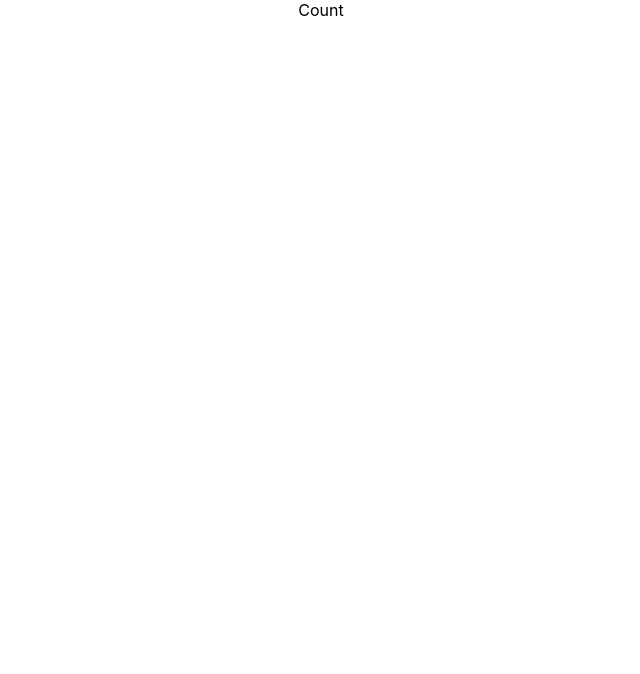
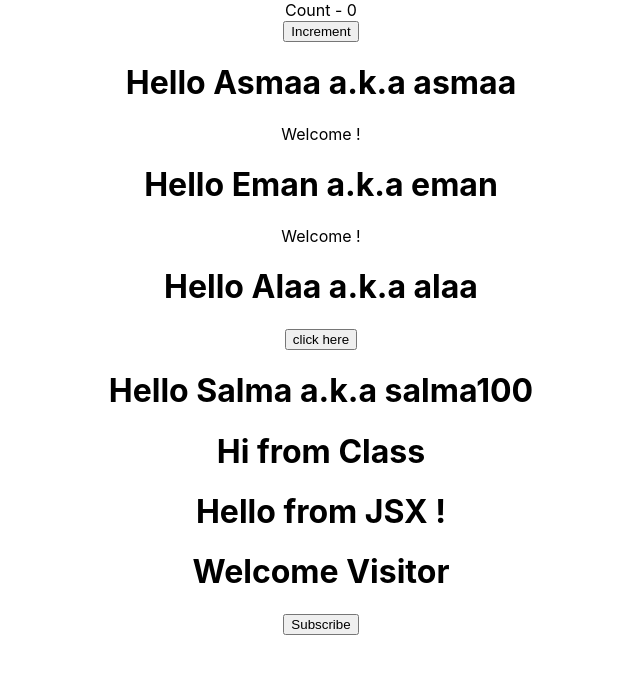
Before and after one commit to Asmaathabet/react-js-course, a React (Create React App) app: page / in a window 1280 px wide. Shown: the top 674 px of the page, without its empty margins (319-959 px from the left). Built offline with nearby package versions, Linux system fonts and the light colour scheme.

Commit message:
create increment method

```diff
--- a/src/App.js
+++ b/src/App.js
@@ -10,13 +10,13 @@
 function App() {
   return (
     <div className="App">
-      {/* <Greet name="Asmaa"  username="asmaa"><p1> Welcome !</p1> </Greet>
+      <Counter />
+      <Greet name="Asmaa"  username="asmaa"><p1> Welcome !</p1> </Greet>
       <Greet name="Eman" username="eman" ><p1> Welcome !</p1></Greet>
       <Greet name="Alaa" username="alaa" ><button> click here </button></Greet>
       <Welcome name="Salma"  username="salma100" > <h1>Hi from Class</h1> </Welcome>
       <Hello />
-      <Message /> */}
-      <Counter />
+      <Message />
     </div>
   );
 }
--- a/src/components/Counter.js
+++ b/src/components/Counter.js
@@ -1,10 +1,29 @@
 import React, { Component } from 'react'
 
 class Counter extends Component {
+    constructor(props) {
+        super(props)
+
+        this.state = {
+             count: 0
+        }
+    }
+    increment(){
+        // setState => Asynchronous so the value in the console less than the value in state
+        this.setState({
+        count: this.state.count +1
+        },
+        ()=> console.log('Callback Value', this.state.count) )
+        console.log(this.state.count)
+    }
+
     render() {
         return (
             <div>
-                Count
+                <div>
+                    Count - {this.state.count}
+                </div>
+                <button onClick={() => this.increment()}> Increment</button>
             </div>
         )
     }
```
Also changed, not shown: 1 other file (tests, documents, lock files or other folders).
